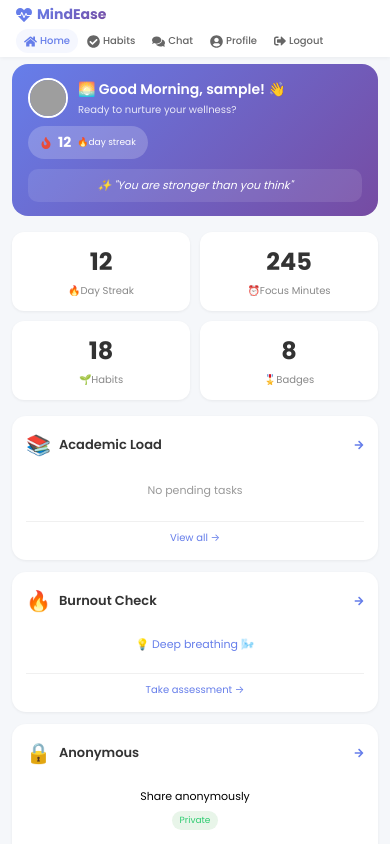
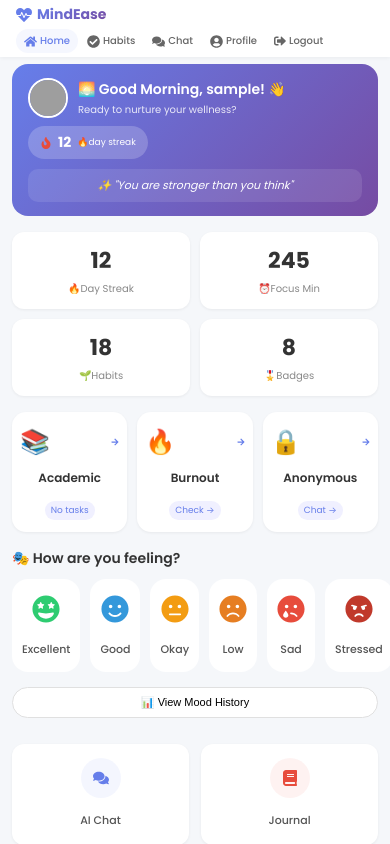
Before and after one commit to vaishnavikabbe/MindEase-AI, a React (Create React App) app in the folder frontend/: page /dashboard in a window 390 px wide. Shown: the top 844 px of the page. Built offline with nearby package versions, Linux system fonts and the light colour scheme; sample sign-in values are in the browser's storage; grey boxes are pictures that could not be loaded.

Commit message:
Make three cards side by side on mobile

```diff
--- a/frontend/src/pages/Dashboard.js
+++ b/frontend/src/pages/Dashboard.js
@@ -47,7 +47,7 @@ function Dashboard() {
     setCurrentTip(burnoutTips[Math.floor(Math.random() * burnoutTips.length)]);
   }, []);
 
-  const upcomingItems = academicItems.filter(i => !i.completed).slice(0, 2);
+  const upcomingItems = academicItems.filter(i => !i.completed).slice(0, 1);
 
   const quickActions = [
     { icon: <FaComments size={16} />, label: 'AI Chat', color: '#667eea', path: '/chat' },
@@ -70,7 +70,7 @@ function Dashboard() {
       <div style={styles.navSpacer} />
 
       <div style={styles.content}>
-        {/* Welcome Card - Mobile Friendly */}
+        {/* Welcome Card */}
         <div style={styles.welcomeCard}>
           <div style={styles.welcomeContent}>
             <div style={styles.userInfoContainer}>
@@ -99,7 +99,7 @@ function Dashboard() {
           </div>
         </div>
 
-        {/* Stats Row - Mobile Friendly (2x2 Grid on mobile) */}
+        {/* Stats Row - 2x2 Grid */}
         <div style={styles.statsRow}>
           <div style={styles.statTile}>
             <div style={styles.statValue}>{stats.streak}</div>
@@ -107,7 +107,7 @@ function Dashboard() {
           </div>
           <div style={styles.statTile}>
             <div style={styles.statValue}>{stats.totalFocus}</div>
-            <div style={styles.statLabel}>⏰Focus Minutes</div>
+            <div style={styles.statLabel}>⏰Focus Min</div>
           </div>
           <div style={styles.statTile}>
             <div style={styles.statValue}>{stats.habitsCompleted}</div>
@@ -119,57 +119,41 @@ function Dashboard() {
           </div>
         </div>
 
-        {/* Three Cards - Stack on Mobile */}
+        {/* Three Cards - Side by Side (3 columns) */}
         <div style={styles.threeCardsRow}>
 
-          <div style={styles.compactCard} onClick={() => navigate('/academic-load')}>
-            <div style={styles.compactCardHeader}>
-              <span style={styles.compactCardIcon}>📚</span>
-              <span style={styles.compactCardTitle}>Academic Load</span>
-              <FaArrowRight size={10} color="#667eea" />
+          {/* Academic Load Card */}
+          <div style={styles.smallCard} onClick={() => navigate('/academic-load')}>
+            <div style={styles.smallCardHeader}>
+              <span style={styles.smallCardIcon}>📚</span>
+              <FaArrowRight size={8} color="#667eea" />
             </div>
+            <div style={styles.smallCardTitle}>Academic</div>
             {upcomingItems.length === 0 ? (
-              <p style={styles.compactCardEmpty}>No pending tasks</p>
+              <div style={styles.smallCardBadge}>No tasks</div>
             ) : (
-              upcomingItems.map(item => (
-                <div key={item.id} style={styles.compactTask}>
-                  <span>{item.type === 'exam' ? '📝' : '📄'}</span>
-                  <span style={styles.compactTaskTitle}>{item.title}</span>
-                </div>
-              ))
+              <div style={styles.smallCardBadge}>{upcomingItems[0].title.substring(0, 10)}</div>
             )}
-            <div style={styles.compactCardFooter}>
-              <span>View all →</span>
-            </div>
           </div>
 
-          <div style={styles.compactCard} onClick={() => navigate('/burnout')}>
-            <div style={styles.compactCardHeader}>
-              <span style={styles.compactCardIcon}>🔥</span>
-              <span style={styles.compactCardTitle}>Burnout Check</span>
-              <FaArrowRight size={10} color="#667eea" />
+          {/* Burnout Check Card */}
+          <div style={styles.smallCard} onClick={() => navigate('/burnout')}>
+            <div style={styles.smallCardHeader}>
+              <span style={styles.smallCardIcon}>🔥</span>
+              <FaArrowRight size={8} color="#667eea" />
             </div>
-            <div style={styles.compactTip}>
-              <span>💡 {currentTip}</span>
-            </div>
-            <div style={styles.compactCardFooter}>
-              <span>Take assessment →</span>
-            </div>
+            <div style={styles.smallCardTitle}>Burnout</div>
+            <div style={styles.smallCardBadge}>Check →</div>
           </div>
 
-          <div style={styles.compactCard} onClick={() => navigate('/anonymous')}>
-            <div style={styles.compactCardHeader}>
-              <span style={styles.compactCardIcon}>🔒</span>
-              <span style={styles.compactCardTitle}>Anonymous</span>
-              <FaArrowRight size={10} color="#667eea" />
+          {/* Anonymous Card */}
+          <div style={styles.smallCard} onClick={() => navigate('/anonymous')}>
+            <div style={styles.smallCardHeader}>
+              <span style={styles.smallCardIcon}>🔒</span>
+              <FaArrowRight size={8} color="#667eea" />
             </div>
-            <div style={styles.compactAnonymous}>
-              <span>Share anonymously</span>
-              <span style={styles.compactBadge}>Private</span>
-            </div>
-            <div style={styles.compactCardFooter}>
-              <span>Chat →</span>
-            </div>
+            <div style={styles.smallCardTitle}>Anonymous</div>
+            <div style={styles.smallCardBadge}>Chat →</div>
           </div>
         </div>
 
@@ -181,7 +165,7 @@ function Dashboard() {
           <MoodTracker selectedMood={selectedMood} setSelectedMood={setSelectedMood} />
         </div>
 
-        {/* Quick Actions - 2x2 Grid on Mobile */}
+        {/* Quick Actions - 2x2 Grid */}
         <div style={styles.actionGrid}>
           {quickActions.map((action, index) => (
             <div
@@ -223,7 +207,7 @@ const styles = {
     padding: '12px',
   },
 
-  // Welcome Card - Mobile
+  // Welcome Card
   welcomeCard: {
     background: 'linear-gradient(135deg, #667eea 0%, #764ba2 100%)',
     borderRadius: '16px',
@@ -315,7 +299,7 @@ const styles = {
     boxShadow: '0 1px 3px rgba(0,0,0,0.06)',
   },
   statValue: {
-    fontSize: '24px',
+    fontSize: '22px',
     fontWeight: 'bold',
     color: '#333',
   },
@@ -325,84 +309,44 @@ const styles = {
     marginTop: '4px',
   },
 
-  // Three Cards - Stack on Mobile
+  // Three Cards - Side by Side (3 columns)
   threeCardsRow: {
-    display: 'flex',
-    flexDirection: 'column',
-    gap: '12px',
+    display: 'grid',
+    gridTemplateColumns: 'repeat(3, 1fr)',
+    gap: '10px',
     marginBottom: '16px',
   },
-  compactCard: {
+  smallCard: {
     background: 'white',
     borderRadius: '14px',
-    padding: '14px',
+    padding: '12px 8px',
     cursor: 'pointer',
     transition: 'all 0.2s ease',
     boxShadow: '0 1px 3px rgba(0,0,0,0.06)',
+    textAlign: 'center',
   },
-  compactCardHeader: {
+  smallCardHeader: {
     display: 'flex',
+    justifyContent: 'space-between',
     alignItems: 'center',
-    gap: '8px',
     marginBottom: '10px',
-    fontSize: '14px',
+  },
+  smallCardIcon: {
+    fontSize: '24px',
+  },
+  smallCardTitle: {
+    fontSize: '12px',
     fontWeight: '600',
     color: '#333',
+    marginBottom: '8px',
   },
-  compactCardIcon: {
-    fontSize: '20px',
-  },
-  compactCardTitle: {
-    flex: 1,
-    fontSize: '13px',
-  },
-  compactCardEmpty: {
-    fontSize: '11px',
-    color: '#999',
-    textAlign: 'center',
-    padding: '12px 0',
-    margin: 0,
-  },
-  compactTask: {
-    display: 'flex',
-    alignItems: 'center',
-    gap: '6px',
-    padding: '6px 0',
-    fontSize: '11px',
-    borderBottom: '1px solid #f0f0f0',
-  },
-  compactTaskTitle: {
-    fontSize: '11px',
-    color: '#555',
-  },
-  compactTip: {
-    padding: '10px 0',
-    fontSize: '11px',
+  smallCardBadge: {
+    fontSize: '9px',
     color: '#667eea',
-    textAlign: 'center',
-  },
-  compactAnonymous: {
-    display: 'flex',
-    flexDirection: 'column',
-    alignItems: 'center',
-    gap: '6px',
-    padding: '10px 0',
-    fontSize: '11px',
-  },
-  compactBadge: {
-    fontSize: '9px',
-    background: '#e8f5e9',
-    padding: '3px 8px',
-    borderRadius: '15px',
-    color: '#2ecc71',
-  },
-  compactCardFooter: {
-    marginTop: '10px',
-    paddingTop: '8px',
-    borderTop: '1px solid #f0f0f0',
-    fontSize: '10px',
-    color: '#667eea',
-    textAlign: 'center',
+    background: '#f0f0ff',
+    padding: '3px 6px',
+    borderRadius: '10px',
+    display: 'inline-block',
   },
 
   section: {
@@ -448,7 +392,7 @@ const styles = {
     color: '#555',
   },
 
-  // Emergency Banner - Mobile
+  // Emergency Banner
   emergencyBanner: {
     background: 'linear-gradient(135deg, #ff6b6b 0%, #ee5a24 100%)',
     borderRadius: '12px',
```
